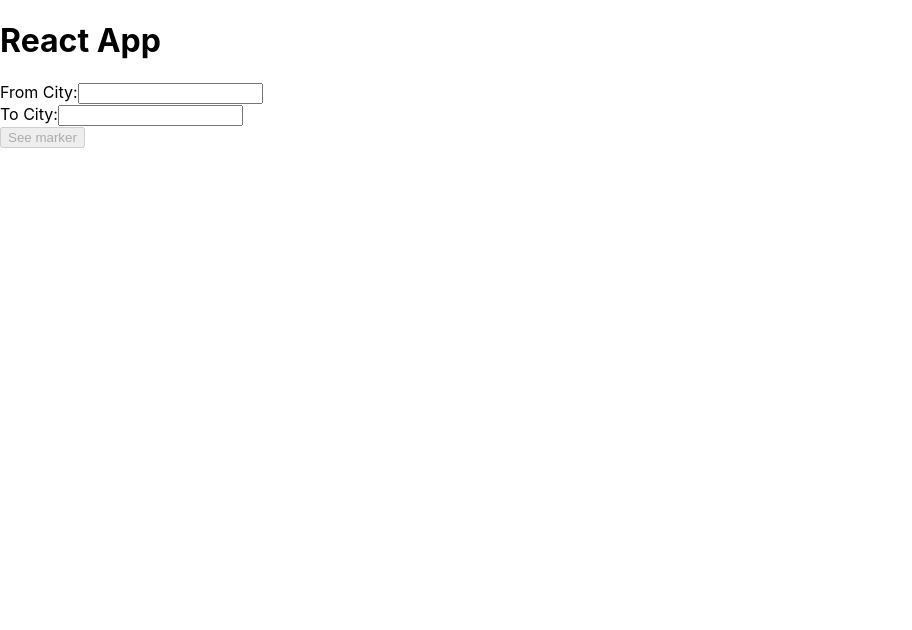
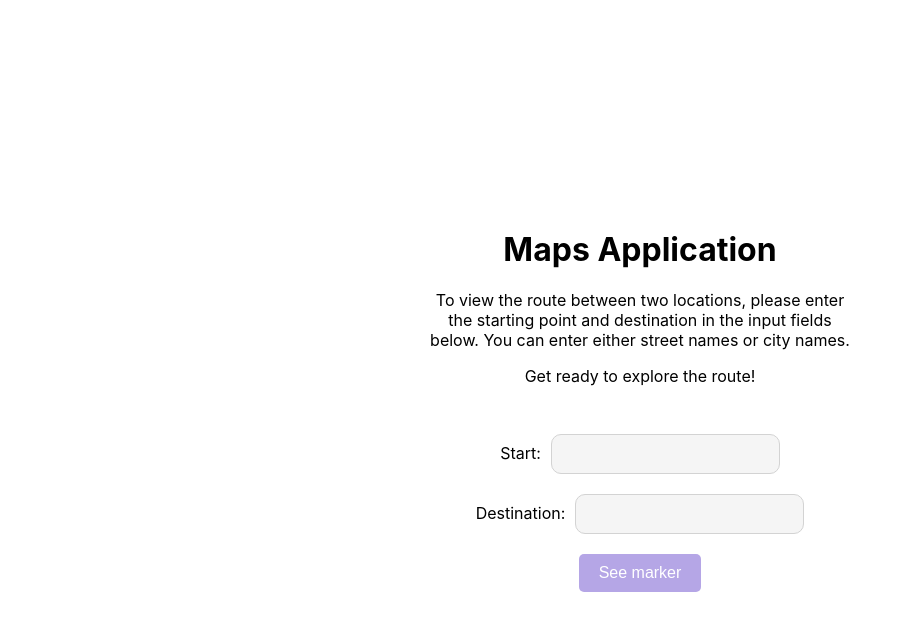
Before and after one commit to edzynia/map-app, a React (Create React App) app: page / in a window 1280 px wide. Shown: the top 630 px of the page, without its empty margins (0-912 px from the left). Built offline with nearby package versions, Linux system fonts and the light colour scheme.

Commit message:
added styles

```diff
--- a/src/App.css
+++ b/src/App.css
@@ -1,4 +1,63 @@
 .App {
   text-align: center;
-  color: black;
 }
+
+.container {
+  display: flex;
+  flex-direction: column;
+  align-items: center;
+  justify-content: center;
+  height: 100vh;
+}
+
+.text-container {
+  text-align: center;
+  margin-bottom: 2rem;
+  width: 33.33%;
+}
+
+.form {
+  display: flex;
+  flex-direction: column;
+  align-items: center;
+}
+
+.button {
+  padding: 10px 20px;
+  font-size: 16px;
+  color: white;
+  background-color: rgb(102, 114, 197);
+  border: none;
+  border-radius: 5px;
+  cursor: pointer;
+}
+
+.disabled {
+  background-color: rgb(181, 166, 230);
+  cursor: not-allowed;
+}
+
+input {
+  border: 1px solid lightgray;
+  border-radius: 10px;
+  padding: 10px;
+  font-size: 16px;
+  color: rgb(79, 74, 232);
+  background-color: #f5f5f5;
+  margin-left: 10px;
+
+}
+
+input:focus {
+  outline: none;
+  border-color: rgb(152, 127, 232); /* Border color on focus */
+  box-shadow: 0 0 5px rgba(128, 0, 128, 0.3); /* Shadow on focus */
+}
+
+.text-position {
+  margin: 20px;
+}
+
+.bold {
+  font-weight: bold;
+}
--- a/src/components/Home.jsx
+++ b/src/components/Home.jsx
@@ -22,16 +22,24 @@ const Home = () => {
   const isFormEmpty = start.trim() === '' || destination.trim() === '';
 
   return (
-    <div>
-      <h1>React App</h1>
-      <form onSubmit={handleSubmit}>
+    <div className='container'>
+      <div className='text-container'>
+        <h1>Maps Application</h1>
+        <p>
+          To view the route between two locations, please enter the starting
+          point and destination in the input fields below. You can enter either
+          street names or city names.
+        </p>
+        <p>Get ready to explore the route!</p>
+      </div>
+      <form className='form' onSubmit={handleSubmit}>
         <label>
-          From City:
+          Start:
           <input type='text' value={start} onChange={handleInputStart} />
         </label>
         <br />
         <label>
-          To City:
+          Destination:
           <input
             type='text'
             value={destination}
@@ -40,7 +48,11 @@ const Home = () => {
         </label>
         <br />
         <Link to='/map'>
-          <button type='submit' disabled={isFormEmpty}>
+          <button
+            className={`button ${isFormEmpty ? 'disabled' : ''}`}
+            type='submit'
+            disabled={isFormEmpty}
+          >
             See marker
           </button>
         </Link>
```
